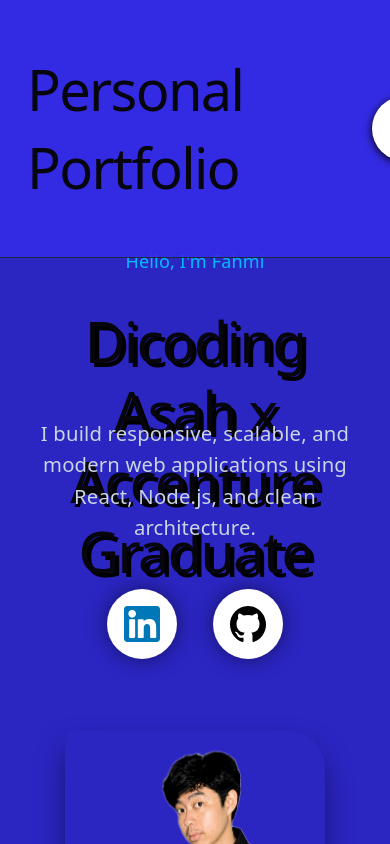
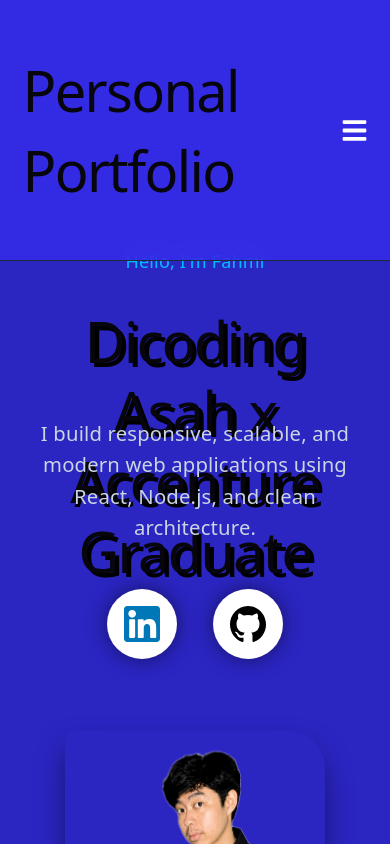
Before and after one commit to mochamadfahmifadillah/portfolio-fahmi-developer, a React (Vite) app in the folder client/: page / in a window 390 px wide. Shown: the top 844 px of the page. Built offline with nearby package versions, Linux system fonts and the light colour scheme.

Commit message:
Menambahkan menu pada ukuran handphone

```diff
--- a/client/src/components/Navbar.jsx
+++ b/client/src/components/Navbar.jsx
@@ -1,24 +1,54 @@
+import { useState } from 'react'
 import {
   FaUser,
   FaCode,
   FaCertificate,
   FaEnvelope,
+  FaBars,
+  FaTimes,
 } from 'react-icons/fa'
 
 const Navbar = () => {
+  const [isOpen, setIsOpen] = useState(false)
+
   return (
-    <nav className="fixed top-0 left-0 w-full bg-[#362EED]/80 backdrop-blur-md border-b border-slate-800 z-50">
-      <div className="max-w-7xl mx-auto px-6 lg:px-10 py-4 flex items-center justify-between">
+    <nav
+      className="
+        fixed top-0 left-0
+        w-full
+        bg-[#362EED]/80
+        backdrop-blur-md
+        border-b border-slate-800
+        z-50
+      "
+    >
+      <div
+        className="
+          max-w-7xl
+          mx-auto
+
+          px-5 lg:px-10
+          py-4
+
+          flex items-center justify-between
+        "
+      >
 
         {/* LOGO */}
-        <h1 className="font-bold text-xl text-white">
+        <h1
+          className="
+            font-bold
+            text-sm sm:text-md md:text-xl
+            text-white
+            tracking-wide
+          "
+        >
           Personal Portfolio
         </h1>
 
-        {/* RIGHT SIDE (MENU + SWITCH) */}
-        <div className="flex items-center gap-6">
+        {/* DESKTOP MENU */}
+        <div className="hidden md:flex items-center gap-6">
 
-          {/* MENU */}
           <div className="navigation-card">
 
             {/* ABOUT */}
@@ -45,7 +75,146 @@
 
         </div>
 
+        {/* MOBILE BUTTON */}
+        <button
+          onClick={() => setIsOpen(!isOpen)}
+          className="
+            md:hidden
+
+            text-white
+            text-2xl
+
+            transition duration-300
+          "
+        >
+          {isOpen ? <FaTimes /> : <FaBars />}
+        </button>
+
       </div>
+
+      {/* MOBILE MENU */}
+      <div
+        className={`
+          md:hidden
+
+          overflow-hidden
+
+          transition-all duration-500
+
+          ${
+            isOpen
+              ? 'max-h-[400px] opacity-100'
+              : 'max-h-0 opacity-0'
+          }
+        `}
+      >
+
+        <div
+          className="
+            px-6
+            pb-6
+
+            flex flex-col
+            gap-4
+          "
+        >
+
+          {/* ABOUT */}
+          <a
+            href="#about"
+            onClick={() => setIsOpen(false)}
+            className="
+              flex items-center gap-3
+
+              bg-white/10
+              text-white
+
+              px-5 py-4
+
+              rounded-2xl
+
+              transition-all duration-300
+
+              hover:bg-sky-400
+            "
+          >
+            <FaUser />
+            About
+          </a>
+
+          {/* PROJECTS */}
+          <a
+            href="#projects"
+            onClick={() => setIsOpen(false)}
+            className="
+              flex items-center gap-3
+
+              bg-white/10
+              text-white
+
+              px-5 py-4
+
+              rounded-2xl
+
+              transition-all duration-300
+
+              hover:bg-sky-400
+            "
+          >
+            <FaCode />
+            Projects
+          </a>
+
+          {/* CERTIFICATES */}
+          <a
+            href="#certificate"
+            onClick={() => setIsOpen(false)}
+            className="
+              flex items-center gap-3
+
+              bg-white/10
+              text-white
+
+              px-5 py-4
+
+              rounded-2xl
+
+              transition-all duration-300
+
+              hover:bg-sky-400
+            "
+          >
+            <FaCertificate />
+            Certificates
+          </a>
+
+          {/* CONTACT */}
+          <a
+            href="#contact"
+            onClick={() => setIsOpen(false)}
+            className="
+              flex items-center gap-3
+
+              bg-white/10
+              text-white
+
+              px-5 py-4
+
+              rounded-2xl
+
+              transition-all duration-300
+
+              hover:bg-sky-400
+            "
+          >
+            <FaEnvelope />
+            Contact
+          </a>
+
+        </div>
+
+      </div>
+
     </nav>
   )
 }
```
Lines whose indentation alone changed are shown as unchanged.
